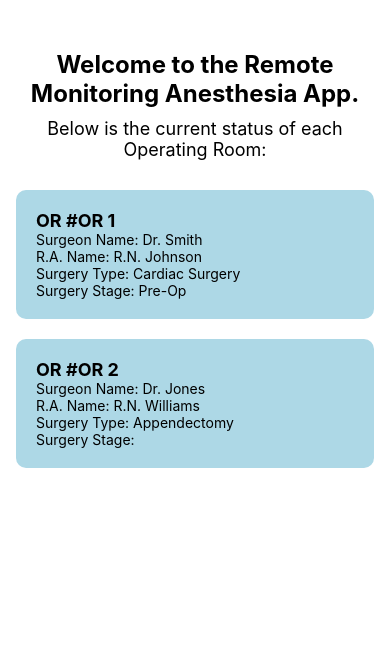
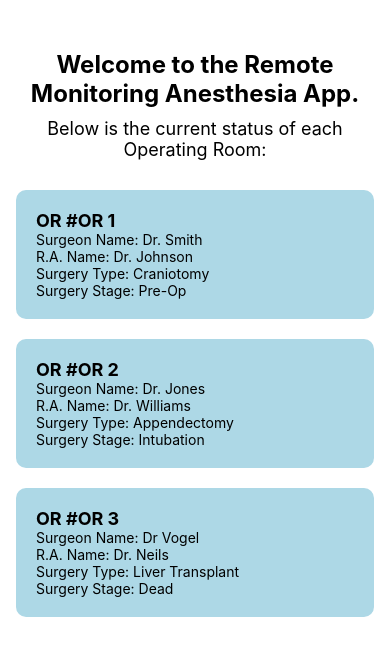
Before and after one commit to ethanmizuno16/Capstone, a React Native app in the folder or-app/: screen / in a window 390 px wide. Shown: the top 656 px of the page. Built offline with nearby package versions, Linux system fonts and the light colour scheme.

Commit message:
added 3rd OR

```diff
--- a/or-app/App.js
+++ b/or-app/App.js
@@ -6,16 +6,23 @@ const orData = [
   {
     id: 'OR 1',
     surgeonName: 'Dr. Smith',
-    raName: 'R.N. Johnson',
-    surgeryType: 'Cardiac Surgery',
+    raName: 'Dr. Johnson',
+    surgeryType: 'Craniotomy',
     surgeryStage: 'Pre-Op',
   },
   {
     id: 'OR 2',
     surgeonName: 'Dr. Jones',
-    raName: 'R.N. Williams',
+    raName: 'Dr. Williams',
     surgeryType: 'Appendectomy',
-
+    surgeryStage: 'Intubation',
+  },
+  {
+    id: 'OR 3',
+    surgeonName: 'Dr Vogel',
+    raName: 'Dr. Neils',
+    surgeryType: 'Liver Transplant',
+    surgeryStage: 'Dead',
   }
 ];
 
```
